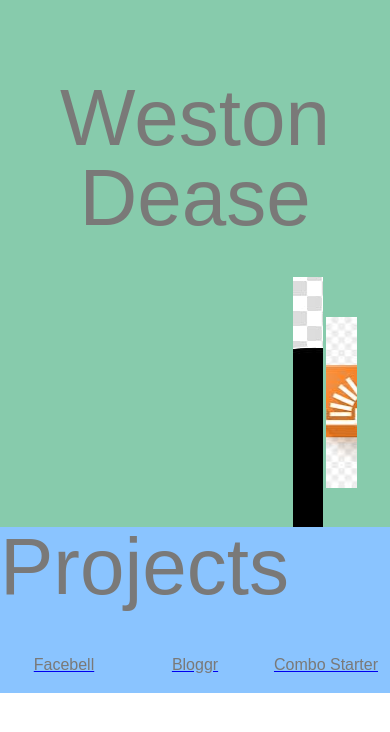
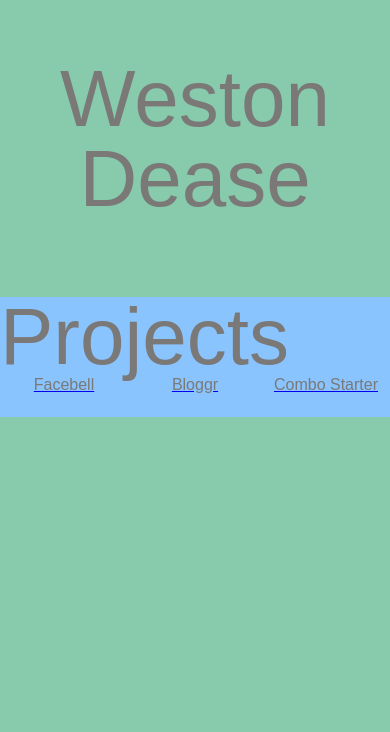
Before and after one commit to WestonDease/website, a plain HTML site: page index.html in a window 390 px wide. Drawn offline with Linux system fonts and the light colour scheme.

Commit message:
touch ups. togo: make mobile version, make fullscreen, change colorscheme

```diff
--- a/style.css
+++ b/style.css
@@ -1,11 +1,18 @@
+body {
+    height: 100vh;
+
+    background-color:  #87CBAC;
+}
+
 h1 {
     font-family: sans-serif;
     color: #7A7978;
     font-size: 500%;
 
+    position: relative;
     text-align: center;
-    padding-top: 20%;
-    padding-bottom: 10%;
+    padding-top: 15%;
+    padding-bottom: 20%;
 
 }
 
@@ -15,7 +22,7 @@ h2 {
     font-size: 500%;
 
     position: static;
-    padding-bottom: 50px;
+    padding-bottom: 5%a;
 
 }
 
@@ -40,7 +47,7 @@ nav {
 
 article {
     background-color: #8AC4FF;
-    padding-bottom: 20px;
+    padding-bottom: 6.25%;
 }
 
 .view {
@@ -54,6 +61,8 @@ article {
     height: 250px;
     background-repeat: no-repeat;
     background-position: center;
+
+    display: none;
 }
 
 .github {
```
Also changed, not shown: index.html (+1 -1 lines).
